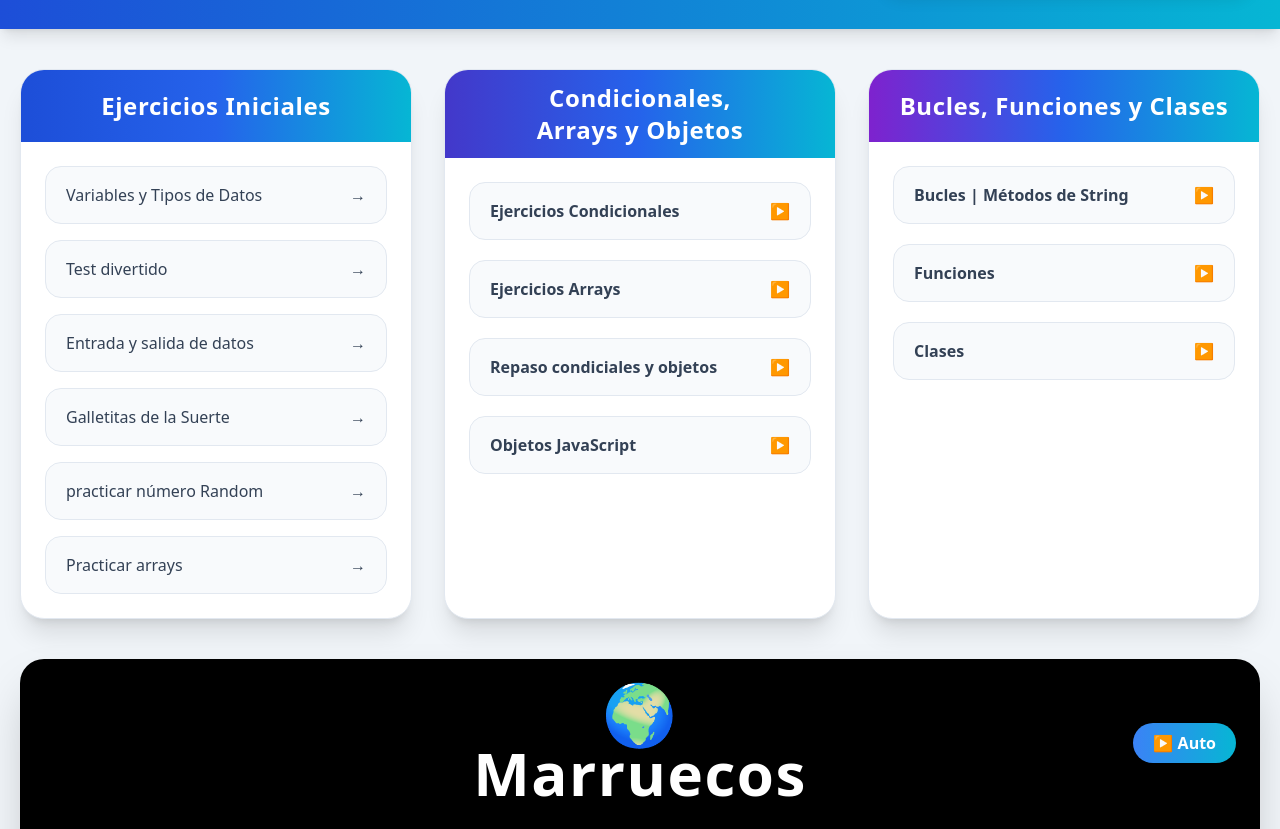
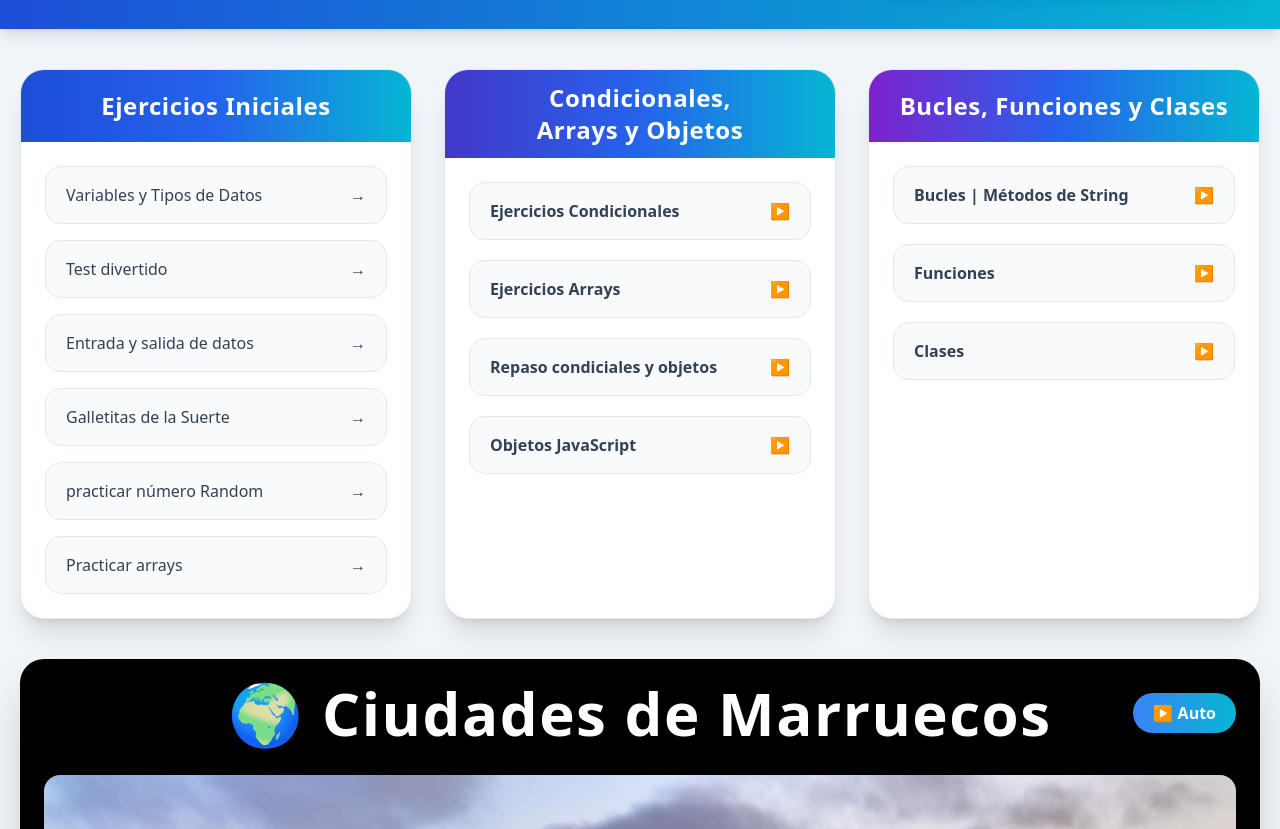
Before and after one commit to MohammedZakhbat/dashbord_JavaScript, a website: page index.html in a window 1280 px wide. Shown: the part 123-952 px from the top of the page. Drawn offline with Linux system fonts and the light colour scheme.

Commit message:
update html and tailwind

```diff
--- a/index.html
+++ b/index.html
@@ -443,21 +443,19 @@
 
         <section class="mt-10 bg-black rounded-3xl p-6 shadow-2xl">
 
-            <div class="grid grid-cols-3 items-center mb-8">
+            <div class="grid grid-cols-[1fr_auto_1fr] items-center mb-8">
 
                 <div></div>
-                <h1 class="text-5xl md:text-6xl font-extrabold text-white tracking-wide text-center">
-                    🌍 Marruecos
+                <h1 class="text-5xl md:text-6xl font-extrabold text-white tracking-wide text-center whitespace-nowrap">
+                    🌍 Ciudades de Marruecos
                 </h1>
 
                 <div class="flex justify-end">
-        <button
-            id="autoPlayBtn"
-            class="bg-gradient-to-r from-blue-500 to-cyan-500 hover:scale-105 transition duration-300 text-white font-bold px-5 py-2 rounded-full shadow-lg"
-        >
-            ▶ Auto
-        </button>
-    </div>
+                    <button id="autoPlayBtn"
+                        class="bg-gradient-to-r from-blue-500 to-cyan-500 hover:scale-105 transition duration-300 text-white font-bold px-5 py-2 rounded-full shadow-lg">
+                        ▶ Auto
+                    </button>
+                </div>
 
             </div>
 
```
Also changed, not shown: output.css.
